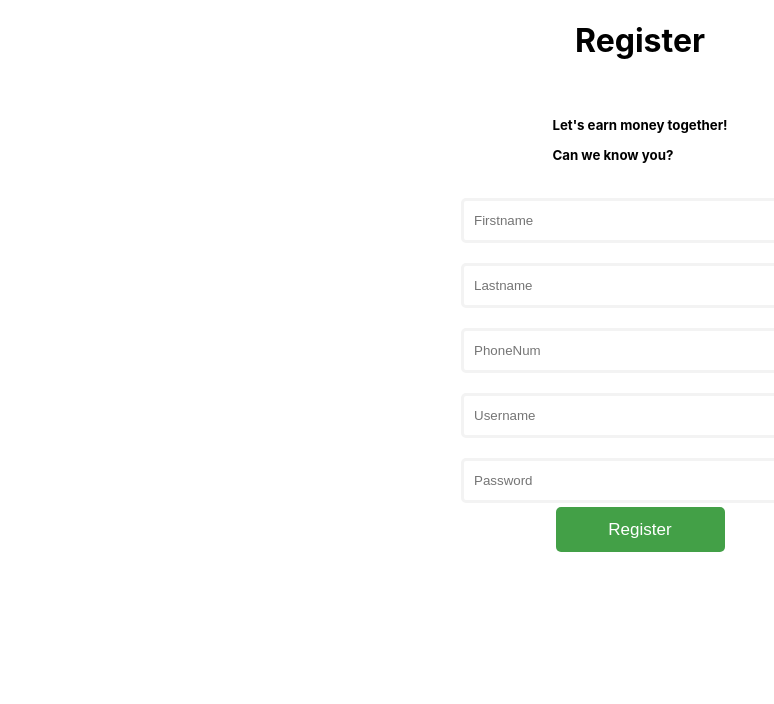
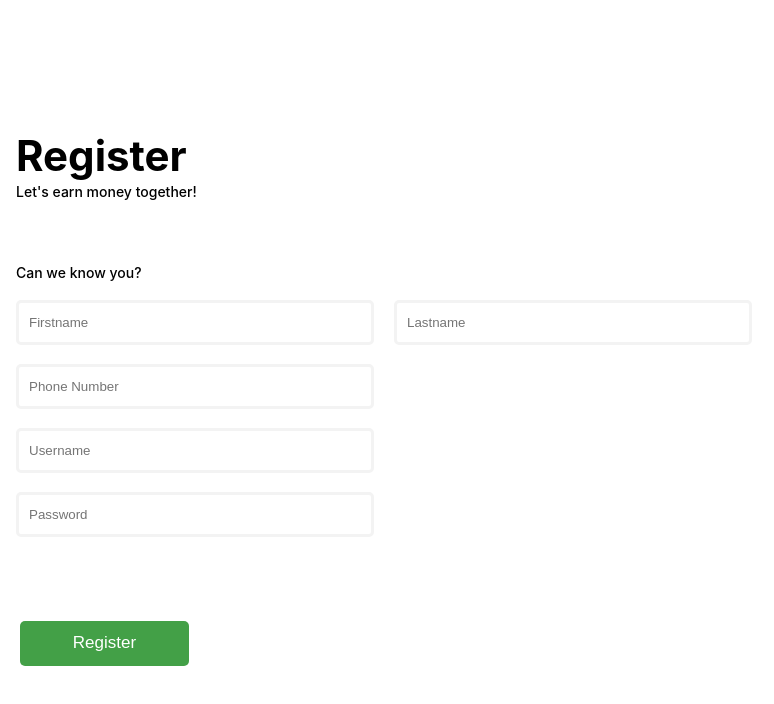
Before and after one commit to raiden-shogun-supremacy/musepos-front-end, a React (Create React App) app: page /register in a window 1280 px wide. Shown: the top 704 px of the page, without its empty margins (0-774 px from the left). Built offline with nearby package versions, Linux system fonts and the light colour scheme.

Commit message:
RegisterFixed

```diff
--- a/src/Pages/Register/Register.css
+++ /dev/null
@@ -1,45 +0,0 @@
-.username{
-    background-color: rgb(3, 11, 19);
-}
-
-.Le{
-position: absolute;
-width: 165px;
-height: 16px;
-left: 16px;
-top: 151px;
-
-/* Body regular */
-
-font-family: Roboto;
-font-style: normal;
-font-weight: normal;
-font-size: 14px;
-line-height: 16px;
-
-}
-
-.We{
-position: absolute;
-width: 116px;
-height: 16px;
-left: 16px;
-top: 247px;
-
-/* Body regular */
-
-font-family: Roboto;
-font-style: normal;
-font-weight: normal;
-font-size: 14px;
-line-height: 16px;
-
-}
-
-.Form{
- display: flex;
- flex-direction: column;
- gap: 20px;
- margin-top: auto;
- margin-bottom: auto;
-}
--- a/src/Pages/Register/Register.js
+++ b/src/Pages/Register/Register.js
@@ -1,44 +1,76 @@
 import '../style.css'
-import './Register.css'
+import styled from 'styled-components';
+
+
+const Form = styled.form`
+display:flex;
+flex-direction: column;
+gap: 19px;
+margin-top: auto;
+margin-bottom: 80px;
+justify-content: center;
+max-width:auto ;
+`
+const Head = styled.div`
+margin-top:102px;
+display:grid;
+flex-direction:column;
+margin-left:16px
+`
+const Regis = styled.h1`
+font-size: 42px;
+border-style: none;
+margin-bottom: -30px;
+font-weight: 700;
+`
+
+const Let = styled.h6`
+font-size: 14px;
+line-height: 16px;
+font-weight: 500;
+`
+const Can = styled.h6`
+font-size: 14px;
+line-height: 16px;
+font-weight: 500;
+margin-bottom: 19px;
+
+@media (max-width: 768px) {
+    width:100;
+  }
+
+`
+const Div1 = styled.div`
+display:flex;
+flex-direction:row;
+gap: 20px;
+
+@media (max-width: 960px) {
+    flex-direction:column;
+  }
+`
+
+
+
 
 function Register() {
     return (
-        <div className='middle'>
+        <Head>
 
-           <h1> Register</h1>
-           <h5>
-            <div>
-                <p className="">Let's earn money together!</p>
-                <p className="">Can we know you?</p>
-            </div>
-
-            </h5>
-
-            <div className='Form'>
-                <div >
-                    <input type="text"  id="" placeholder='Firstname' />
-                </div>
-                    <div>
-                        <input type="text"  id="" placeholder='Lastname' />
-                    </div>
-                    <div>
-                        <input type="text"  id="" placeholder='PhoneNum'/>
-                    </div>
-                    <div>
-                        <input type="text"  id="" placeholder='Username'/>
-                    </div>
-                    <div>
-                        <input type="text"  id="" placeholder='Password'/>
-                    </div>
-
-            </div>
+                <Regis>Register</Regis>
+                <Let>Let's earn money together!</Let>
+                <Can>Can we know you?</Can>
+            <Form>
+                <Div1>
+                <input type="text"  placeholder='Firstname' />
+                <input type="text"  placeholder='Lastname' />
+                </Div1>
+                <input type="text"  placeholder='Phone Number' />
+                <input type="text"  placeholder='Username' />
+                <input type="text"  placeholder='Password' />
+            </Form>
             <button>Register</button>
-
-
-
-        </div>
-
-
+        </Head>
     );
 
 }
```
